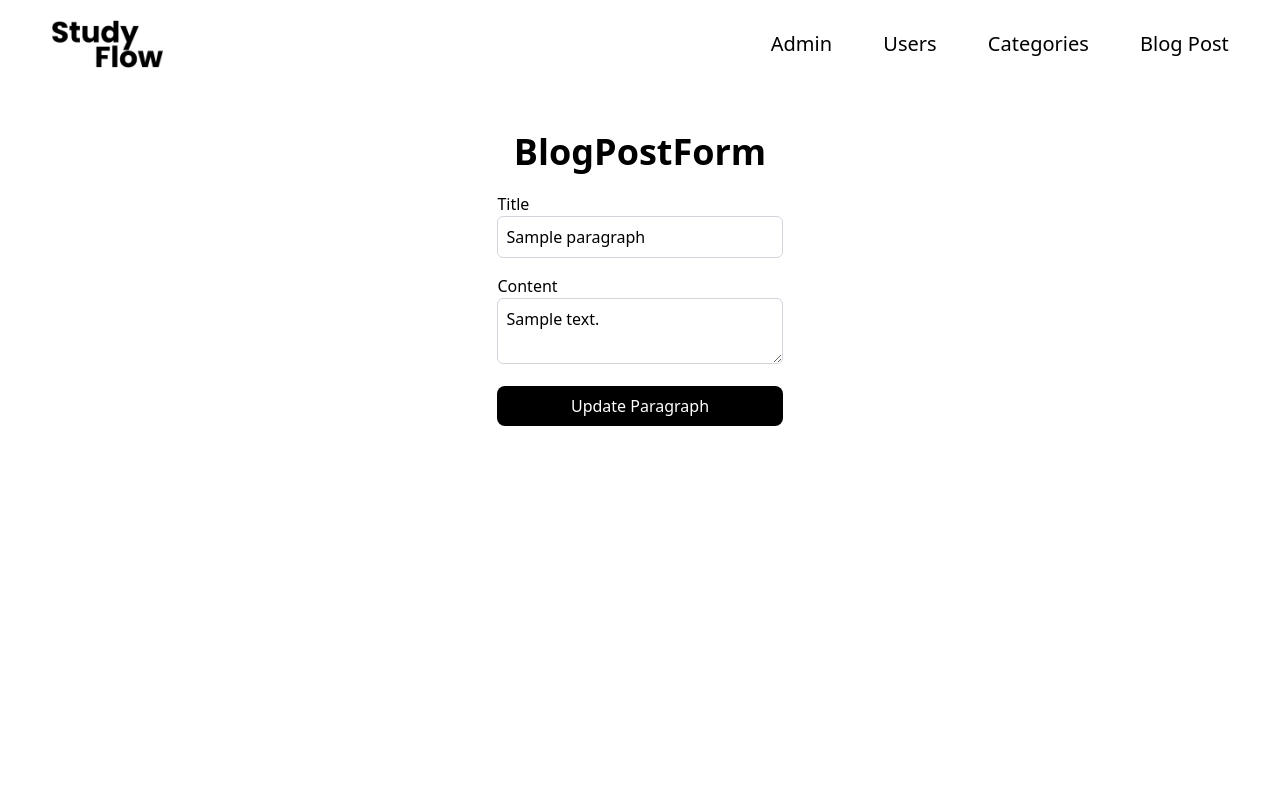
After one commit to MateusVega/StudyingFlow, a Flask app: page /admin/paragraph/edit/1 in a window 1280 px wide. The commit adds this page. Run offline with Flask 3, Linux system fonts and the light colour scheme; a user stored in the database is signed in; tables that the repository leaves empty hold one stand-in row (values such as "Sample post"); some libraries are stand-ins or nearby versions.

Commit message:
add `edit/remove/add` to paragraph in admin

```diff
--- a/StudyApp/admin/forms.py
+++ b/StudyApp/admin/forms.py
@@ -1,8 +1,8 @@
 from flask_wtf import FlaskForm
 from flask_wtf.file import FileField, FileAllowed
-from wtforms import StringField, SubmitField, BooleanField, PasswordField, IntegerField, HiddenField, SelectField
+from wtforms import StringField, SubmitField, BooleanField, PasswordField, IntegerField, HiddenField, SelectField, TextAreaField
 from wtforms.validators import DataRequired, Length, Email, ValidationError
-from StudyApp.models import User, BlogPost, Category
+from StudyApp.models import User, BlogPost, Category, BlogPostParagraph
 from flask_login import current_user
 
 class UpdateUserForm(FlaskForm):
@@ -91,3 +91,28 @@ class UpdateBlogPostForm(FlaskForm):
         existing_post = BlogPost.query.filter(BlogPost.title == field.data, BlogPost.id != self.id.data).first()
         if existing_post:
             raise ValidationError("A blog post with this title already exists.")
+
+class NewParagraphForm(FlaskForm):
+    title = StringField('Title',
+                           validators=[DataRequired(), Length(min=2, max=100)])
+    content = TextAreaField('Content',
+                           validators=[DataRequired()])
+    submit = SubmitField('New Paragraph')
+
+    def validate_title(self, title):
+        paragraph = BlogPostParagraph.query.filter_by(title=title.data).first()
+        if paragraph:
+            raise ValidationError("That Title is taken. Please choose a different one")
+
+class UpdateParagraphForm(FlaskForm):
+    id = HiddenField()
+    title = StringField('Title',
+                           validators=[DataRequired(), Length(min=2, max=100)])
+    content = TextAreaField('Content',
+                           validators=[DataRequired()])
+    submit = SubmitField('Update Paragraph')
+
+    def validate_title(self, field):
+        existing_paragraph = BlogPostParagraph.query.filter(BlogPostParagraph.title == field.data, BlogPostParagraph.id != self.id.data).first()
+        if existing_paragraph:
+            raise ValidationError("A paragraph post with this title already exists.")
--- a/StudyApp/admin/routes.py
+++ b/StudyApp/admin/routes.py
@@ -162,3 +162,42 @@ def blog_post_edit(blog_post_id):
         form.category.data = post.category_id
 
     return render_template("admin/blog_post/blog_post_edit.html", form=form)
+
+# PARAGRAPHS
+
+@admin.route("/admin/paragraphs/delete/<int:paragraph_id>", methods=["GET", "POST"])
+def paragraphs_delete(paragraph_id):
+    verify_admin()
+    BlogPostParagraph.query.filter_by(id=paragraph_id).delete()
+    db.session.commit()
+    return redirect(url_for('admin.blog_post'))
+
+@admin.route("/admin/paragraph/edit/<int:paragraph_id>", methods=["GET", "POST"])
+def paragraphs_edit(paragraph_id):
+    verify_admin()
+    paragraph = BlogPostParagraph.query.filter_by(id=paragraph_id).first_or_404()
+    form = UpdateParagraphForm()
+    if form.validate_on_submit():
+        paragraph.title = form.title.data
+        paragraph.content = form.content.data
+        db.session.commit()
+        return redirect(url_for("admin.blog_post"))
+    else:
+        form.id.data = paragraph_id
+        form.title.data = paragraph.title
+        form.content.data = paragraph.content
+    return render_template("admin/paragraph/paragraph_edit.html", form=form)
+
+@admin.route("/admin/paragraph/add/<int:blog_post_id>", methods=["GET", "POST"])
+def paragraphs_add(blog_post_id):
+    verify_admin()
+    form = NewParagraphForm()
+
+    if form.validate_on_submit():
+        paragraph = BlogPostParagraph(title=form.title.data, content=form.content.data, blog_post_id=blog_post_id)
+        db.session.add(paragraph)
+        db.session.commit()
+        flash({"title": "Congratulations!", "message": f"{form.title.data} added!"}, "success")
+        return redirect(url_for("admin.blog_post"))
+
+    return render_template("admin/paragraph/paragraph_add.html", form=form)
--- a/StudyApp/static/css/output.css
+++ b/StudyApp/static/css/output.css
@@ -11,6 +11,7 @@
     --color-red-500: oklch(0.637 0.237 25.331);
     --color-red-600: oklch(0.577 0.245 27.325);
     --color-red-700: oklch(0.505 0.213 27.518);
+    --color-yellow-400: oklch(0.852 0.199 91.936);
     --color-yellow-500: oklch(0.795 0.184 86.047);
     --color-green-100: oklch(0.962 0.044 156.743);
     --color-green-400: oklch(0.792 0.209 151.711);
@@ -19,9 +20,11 @@
     --color-green-700: oklch(0.527 0.154 150.069);
     --color-blue-100: oklch(0.932 0.032 255.585);
     --color-blue-400: oklch(0.707 0.165 254.624);
+    --color-blue-500: oklch(0.623 0.214 259.815);
     --color-blue-600: oklch(0.546 0.245 262.881);
     --color-blue-700: oklch(0.488 0.243 264.376);
     --color-blue-800: oklch(0.424 0.199 265.638);
+    --color-gray-50: oklch(0.985 0.002 247.839);
     --color-gray-100: oklch(0.967 0.003 264.542);
     --color-gray-200: oklch(0.928 0.006 264.531);
     --color-gray-300: oklch(0.872 0.01 258.338);
@@ -1529,6 +1619,11 @@
   inherits: false;
   initial-value: 0;
 }
+@property --tw-space-x-reverse {
+  syntax: "*";
+  inherits: false;
+  initial-value: 0;
+}
 @property --tw-border-style {
   syntax: "*";
   inherits: false;
--- /dev/null
+++ b/StudyApp/templates/admin/paragraph/paragraph_edit.html
@@ -0,0 +1,35 @@
+{% extends "layout_admin.html" %}
+{% block content %}
+    <section class="flex justify-center w-full min-h-full">
+        <form action="" method="POST" class="flex flex-col p-6 md:p-8 mb-0">
+            {{ form.hidden_tag() }}
+            <span class="mb-3 mx-auto text-4xl font-bold">BlogPostForm</span>
+            <div class="invisible">{{ form.id() }}</div>
+            <div class="py-2">
+                {{ form.title.label(class="mb-2 text-base") }}
+                {% if form.title.errors %}
+                    {{ form.title(class="transition duration-300 ease-in-out hover:scale-105 w-full p-2 border border-gray-300 rounded-md placeholder:font-light placeholder:text-gray-500") }}
+                    <div>
+                        {% for error in form.title.errors %}<span class="text-red-500 text-sm">{{ error }}</span>{% endfor %}
+                    </div>
+                {% else %}
+                    {{ form.title(class="transition duration-300 ease-in-out hover:scale-105 w-full p-2 border border-gray-300 rounded-md placeholder:font-light placeholder:text-gray-500") }}
+                {% endif %}
+            </div>
+            <div class="py-2">
+                {{ form.content.label(class="mb-2 text-base") }}
+                {% if form.content.errors %}
+                    {{ form.content(class="transition duration-300 ease-in-out hover:scale-105 w-full p-2 border border-gray-300 rounded-md placeholder:font-light placeholder:text-gray-500") }}
+                    <div>
+                        {% for error in form.content.errors %}<span class="text-red-500 text-sm">{{ error }}</span>{% endfor %}
+                    </div>
+                {% else %}
+                    {{ form.content(class="transition duration-300 ease-in-out hover:scale-105 w-full p-2 border border-gray-300 rounded-md placeholder:font-light placeholder:text-gray-500") }}
+                {% endif %}
+            </div>
+            <div class="py-2">
+                {{ form.submit(class="w-full bg-black text-white p-2 rounded-lg hover:bg-white hover:text-black hover:border hover:border-gray-300 hover:scale-[103%] transition duration-300 ease-in-out") }}
+            </div>
+        </form>
+    </section>
+{% endblock content %}
--- a/StudyApp/templates/layout.html
+++ b/StudyApp/templates/layout.html
@@ -151,7 +151,7 @@
             {% endwith %}
             {% block content %}{% endblock %}
         </main>
-        <footer class="flex justify-center md:flex-row flex-col border-t border-t-gray-300 md:w-[80%] w-full pt-10 pb-4 mx-auto gap-2">
+        <footer class="flex justify-center md:flex-row flex-col border-t border-t-gray-300 md:w-[80%] w-full pt-10 pb-4 mx-auto gap-2 md:gap-8">
             <ul class="flex justify-center gap-8">
                 <li>
                     <a class="text-black hover:underline md:text-base text-sm"
--- a/StudyApp/tools/routes.py
+++ b/StudyApp/tools/routes.py
@@ -56,7 +56,7 @@ def delete_board(board_id):
 @tools.route("/kanban/<string:board_id>/", methods=["GET"])
 @login_required
 def board_detail(board_id):
-    board = KanbanBoard.query.filter_by(id=board_id, user_id=current_user.id).first()
+    board = KanbanBoard.query.filter_by(id=board_id, user_id=current_user.id).first_or_404()
 
     todo_tasks = KanbanTask.query.filter_by(board_id=board_id, status="todo").all()
     doing_tasks = KanbanTask.query.filter_by(board_id=board_id, status="doing").all()
```
Also changed, not shown: other parts of StudyApp/static/css/output.css (+87 -0 lines), StudyApp/templates/admin/blog_post/blog_post.html (+46 -9 lines), StudyApp/templates/admin/paragraph/paragraph_add.html (added, +34 -0 lines), StudyApp/templates/tools/kanban_board.html (+8 -2 lines).
